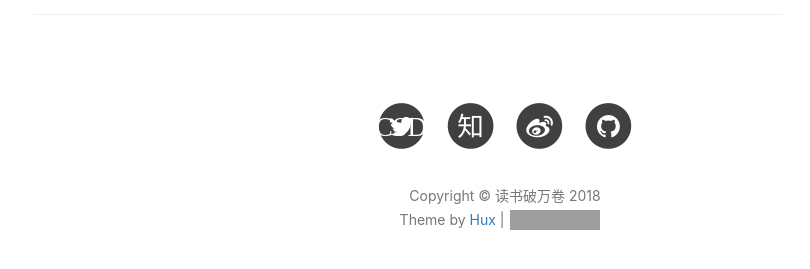
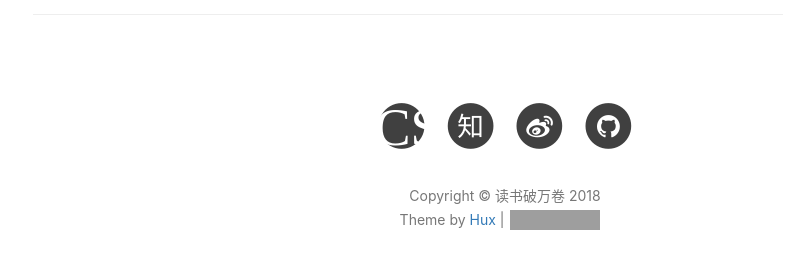
Before and after one commit to cuitianxiang100/cuitianxiang100.github.io, a Jekyll site: the page built from index.html, in a window 1280 px wide and 900 px high, scrolled down 1723 px. Shown: the part 576-845 px from the top of the window, without its empty margins (135-945 px from the left). Built offline with Jekyll 4.4.1, drawn with Linux system fonts in a browser that asks for light colours; nearby versions of some CDN libraries; the list of posts is cut into pages by our own code; comment, search, counter and statistics services are not loaded; grey boxes are pictures that could not be loaded.

Commit message:
Update footer.html

```diff
--- a/_includes/footer.html
+++ b/_includes/footer.html
@@ -19,8 +19,8 @@
                         <a href="https://my.csdn.net/{{ site.twitter_username }}">
                             <span class="fa-stack fa-lg">
                                 <i class="fa fa-circle fa-stack-2x"></i>
-                                #<i class="fa fa-twitter fa-stack-1x fa-inverse"></i>
-                                <i class="fa  fa-stack-1x fa-inverse">CSDN</i>
+
+                                <i class="fa  fa-stack-2x fa-inverse">CSDN</i>
                             </span>
                         </a>
                     </li>
```
